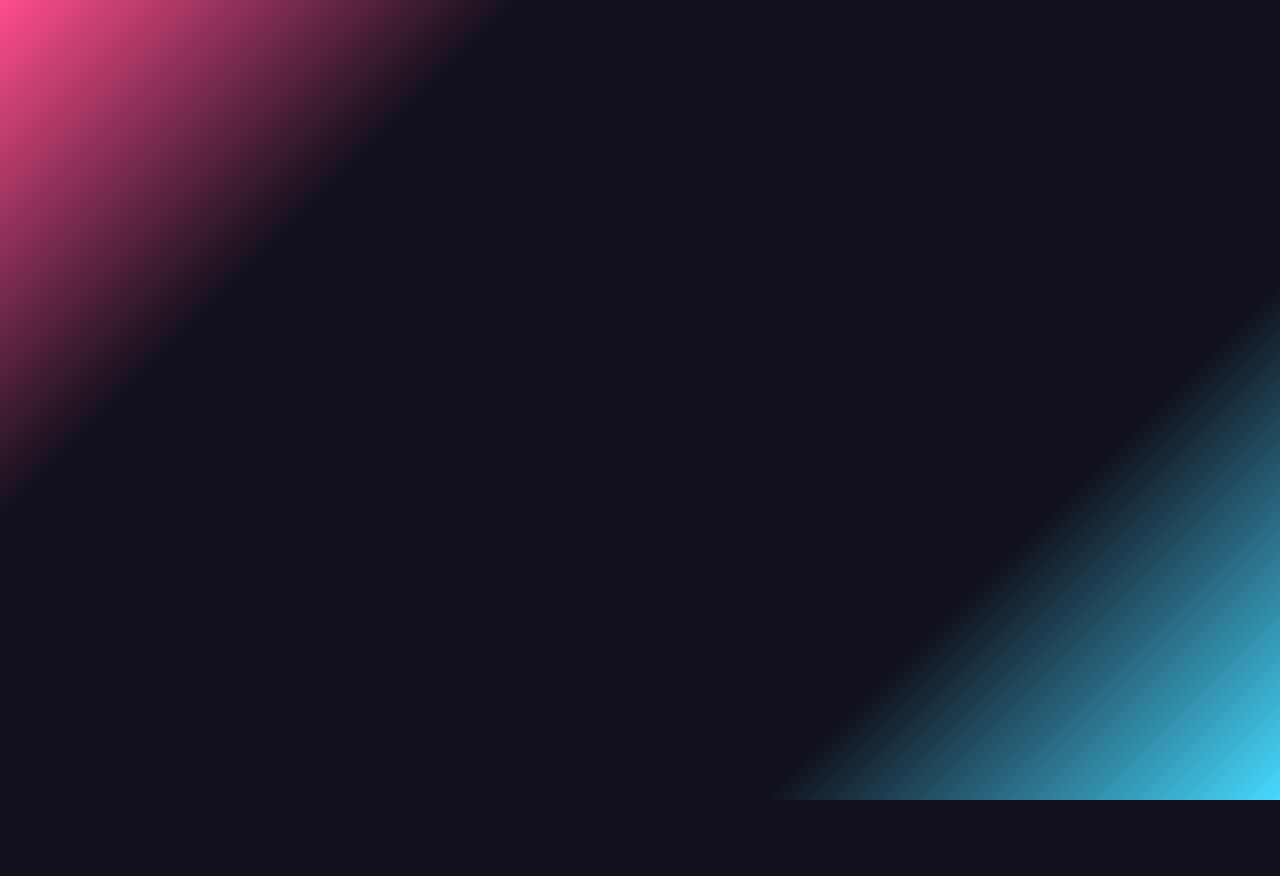
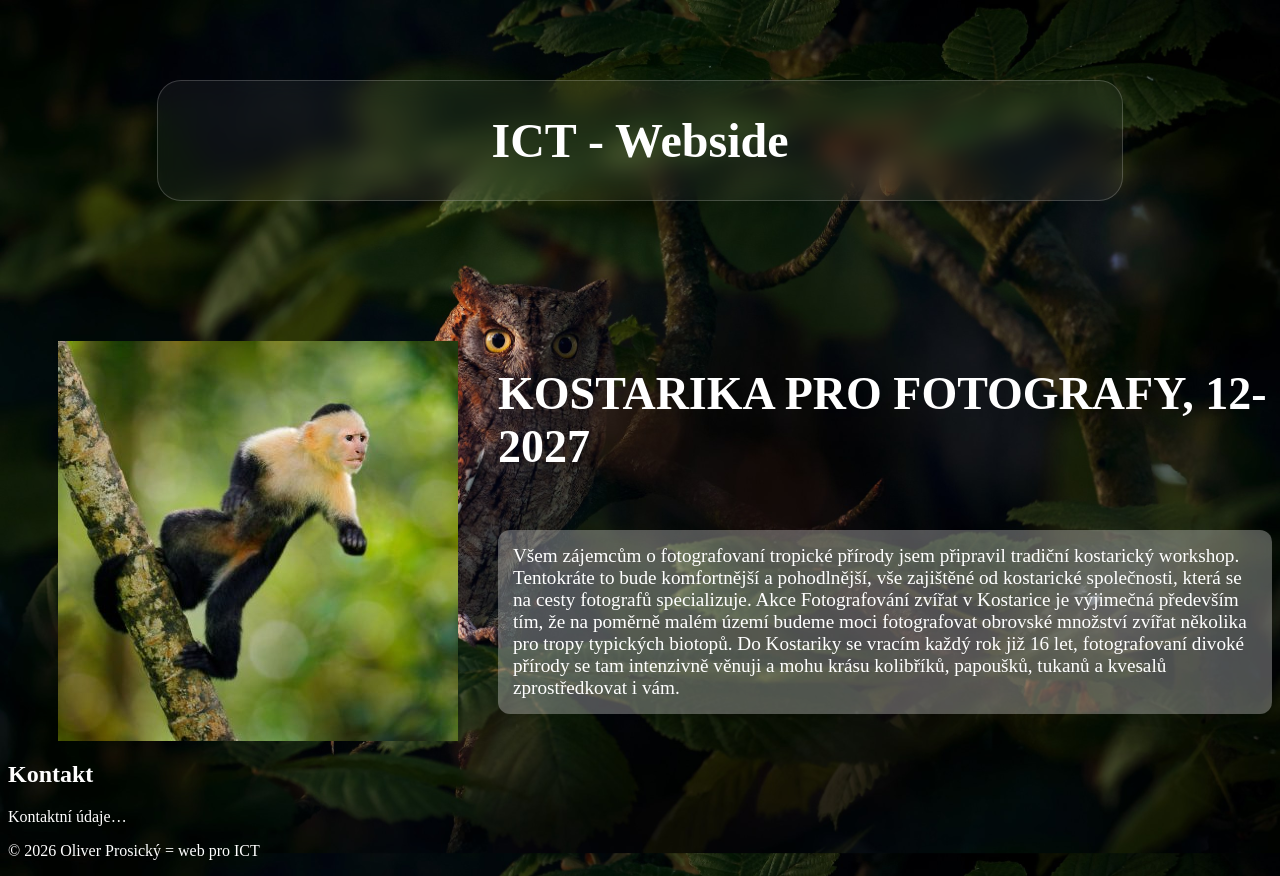
Before and after one commit to Ultrahrac/ICTwebside, a website: page index.html in a window 1280 px wide. Before the commit the page ends 800 px from the top, so only its background shows below. Drawn offline with Linux system fonts and the light colour scheme.

Commit message:
pridani opice a textu k tomu

```diff
--- a/index.html
+++ b/index.html
@@ -8,6 +8,32 @@
     <link rel="icon" href="./Img/webside.png">
 </head>
 <body>
+    <header>
+        <h1 class="nadpis">ICT - Webside</h1>
+    </header>
+    <main>
+        <section>
+            <div class="tet">
+                <img src="Img/opice.jpg">
+                <div class="text">
+                    <h1>Kostarika pro fotografy, 12-2027</h1>
+                    <p>Všem zájemcům o fotografovaní tropické přírody jsem připravil tradiční kostarický workshop. Tentokráte to bude komfortnější a pohodlnější, vše zajištěné od kostarické společnosti, která se na cesty fotografů specializuje. Akce Fotografování zvířat v Kostarice je výjimečná především tím, že na poměrně malém území budeme moci fotografovat obrovské množství zvířat několika pro tropy typických biotopů. Do Kostariky se vracím každý rok již 16 let, fotografovaní divoké přírody se tam intenzivně věnuji a mohu krásu kolibříků, papoušků, tukanů a kvesalů zprostředkovat i vám.</p>
+                </div>
+            </div>
+        </section>
 
+        <section id="kontakt">
+            <h2>Kontakt</h2>
+            <p>Kontaktní údaje…</p>
+        </section>
+    </main>
+
+
+
+
+
+    <footer>
+        <p>© 2026 Oliver Prosický = web pro ICT</p>
+    </footer>
 </body>
 </html>
--- a/styles.css
+++ b/styles.css
@@ -1,14 +1,13 @@
 body {
-    min-height: 100vh;
-    margin: 0;
-    color: #f4f1ff;
-    background-color: #11101c;
-    background-image:
-            linear-gradient(135deg, #ff4d8d 0%, transparent 25%),
-            linear-gradient(315deg, #46d9ff 0%, transparent 25%);
+    background-image: url("Img/sovah.jpg");
+    background-size: cover;
+    background-position: center;
+    background-repeat: no-repeat;
+    background-attachment: fixed;
+    color: white;
 }
 
-main {
+.nadpis {
     width: min(900px, 85%);
     margin: 5rem auto;
     padding: 2rem;
@@ -16,4 +15,42 @@ main {
     border-radius: 24px;
     background: #ffffff0d;
     backdrop-filter: blur(12px);
+    text-align: center;
+    font-size: 3rem;
 }
+
+.tet h1 {
+    font-size: 46px;
+    text-align: left;
+    text-transform: uppercase;
+    max-width: 800px;
+    overflow-wrap: break-word;
+}
+
+.tet {
+    display: flex;
+    align-items: center;
+    gap: 20px;
+}
+
+.tet img {
+    height: auto;
+    margin-left: 50px;
+    margin-top: 60px;
+}
+
+.text {
+    display: flex;
+    flex-direction: column;
+    margin-left: 20px;
+    margin-top: 40px;
+}
+
+.tet p {
+    font-size: 1.2rem;
+    background-color: rgb(220 220 220 / 35%);
+    border-radius: 12px;
+    padding: 15px;
+    max-width: 800px;
+    overflow-wrap: break-word;
+}
```
Also changed, not shown: Img/Strom.jpg (added), Img/opice.jpg (added), Img/sovah.jpg (added), Img/webside.png (added).
